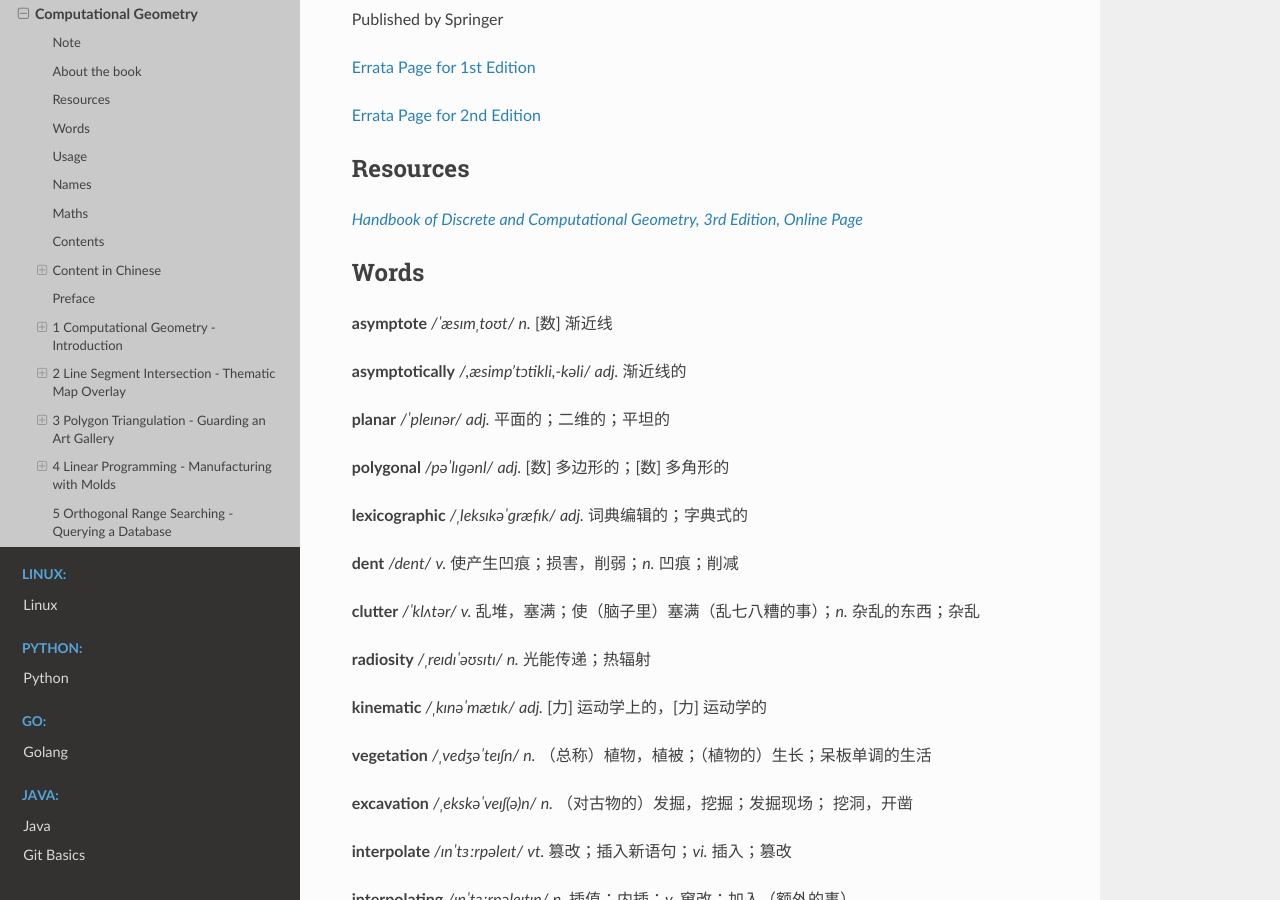
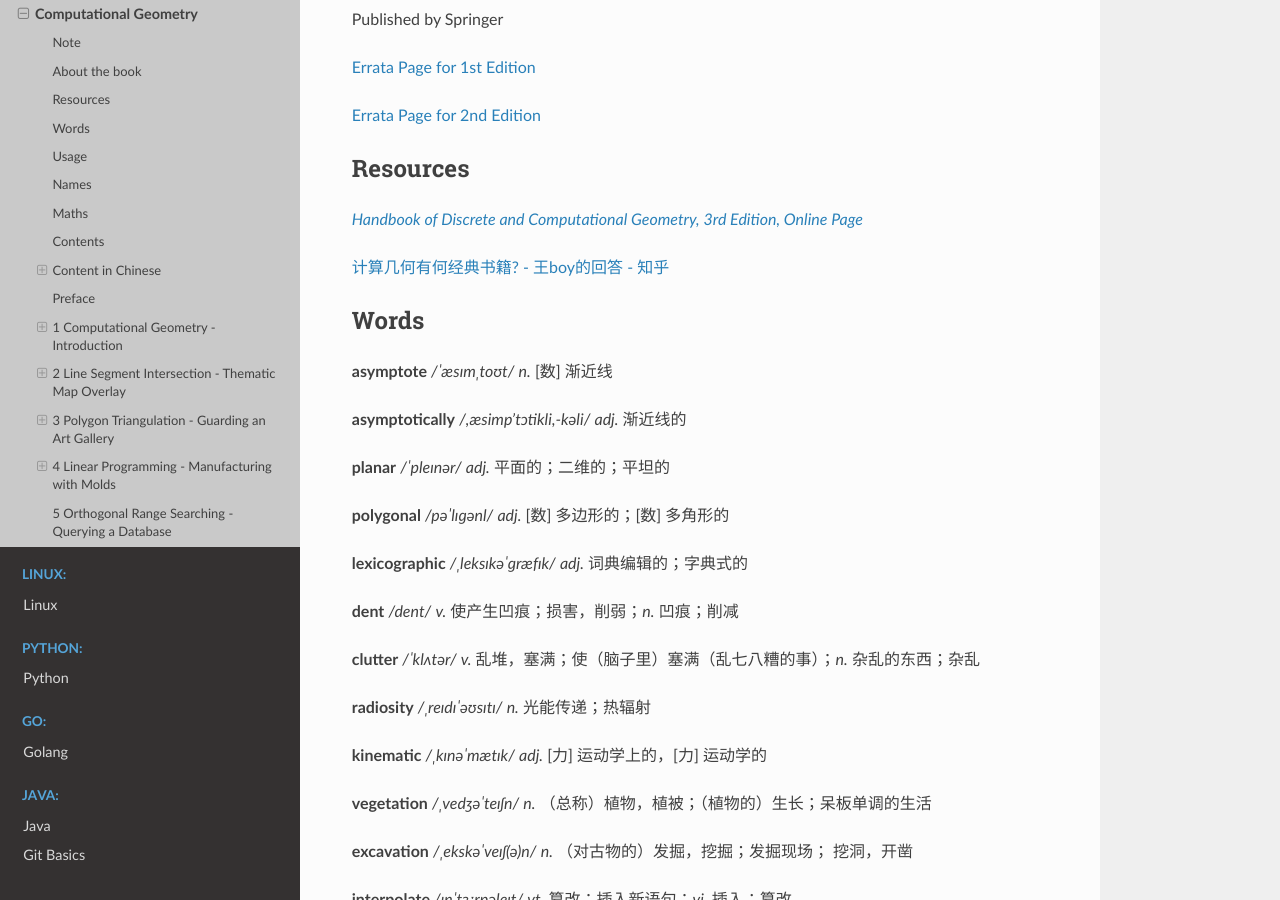
Before and after one commit to Pyrad/pyradnotes, a Sphinx documentation site: the page built from source/Geometry/ComputationalGeometryAA3rd.md, in a window 1280 px wide and 900 px high, scrolled down 1199 px. Built offline with Sphinx 7.4.7 and the Read the Docs theme 2.0.0, drawn with Linux system fonts in a browser that asks for light colours; a script that is not in the unit is left out.

Commit message:
CGAA3 A link to CG book names

```diff
--- a/source/Geometry/ComputationalGeometryAA3rd.md
+++ b/source/Geometry/ComputationalGeometryAA3rd.md
@@ -54,6 +54,9 @@ Published by Springer
 ## Resources
 
 [*Handbook of Discrete and Computational Geometry, 3rd Edition, Online Page*](https://www.csun.edu/~ctoth/Handbook/HDCG3.html)
+
+[计算几何有何经典书籍? - 王boy的回答 - 知乎](https://www.zhihu.com/question/54096120/answer/224461459)
+
 
 ## Words
 
```
